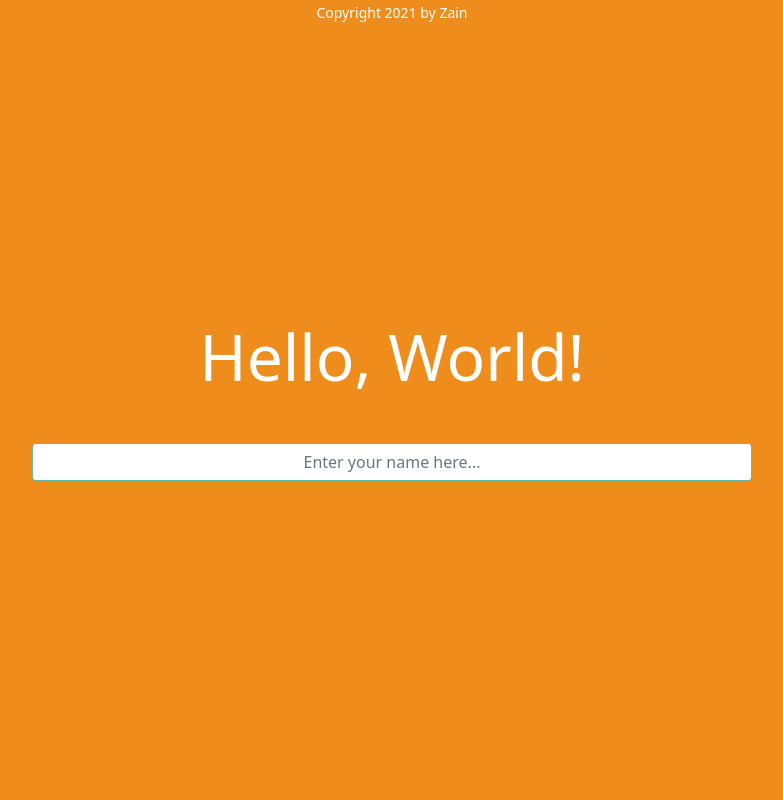
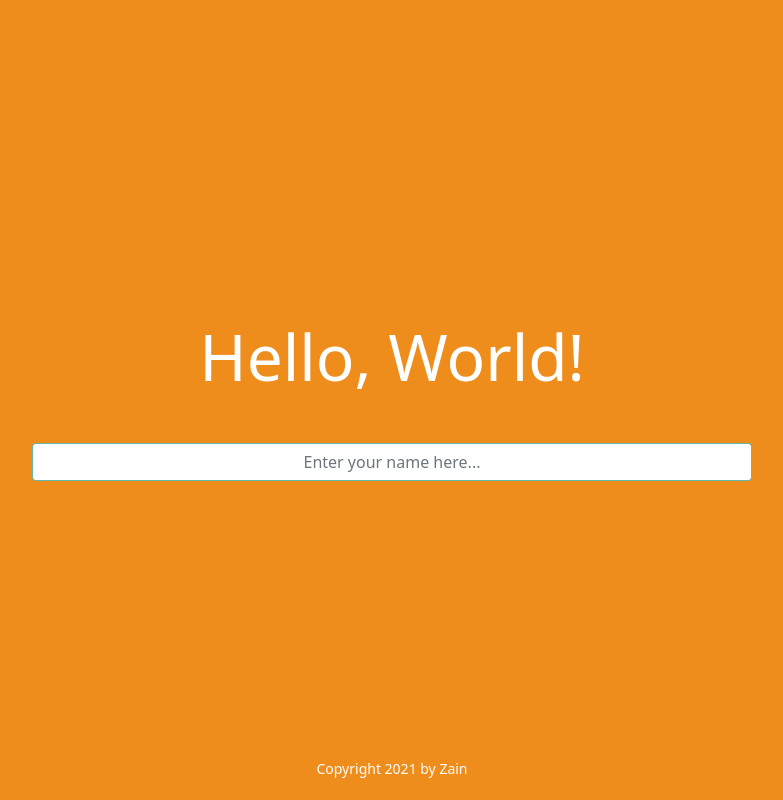
Before and after one commit to zainalwan/my_pwa_and_vue.js_training, a Vue app: page / in a window 1280 px wide. Shown: the whole page, without its empty margins (248-1031 px from the left). Built offline with nearby package versions, Linux system fonts and the light colour scheme.

Commit message:
Change style.css for App component
- Add footer styling

```diff
--- a/src/components/App/style.css
+++ b/src/components/App/style.css
@@ -12,3 +12,10 @@ input:focus
 {
     border-color: #62BAAC;
 }
+
+.footer
+{
+    z-index: 999;
+    color: white;
+    bottom: 20px;
+}
```
